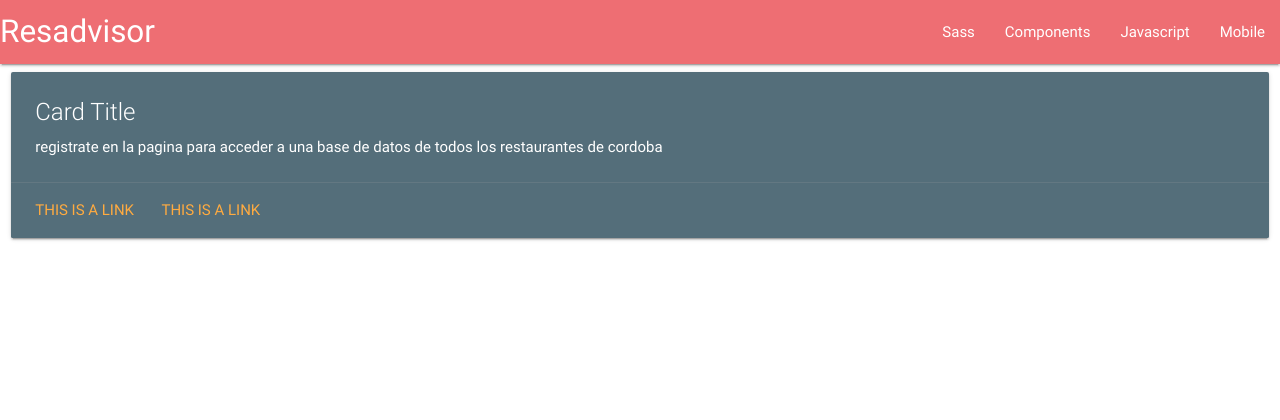
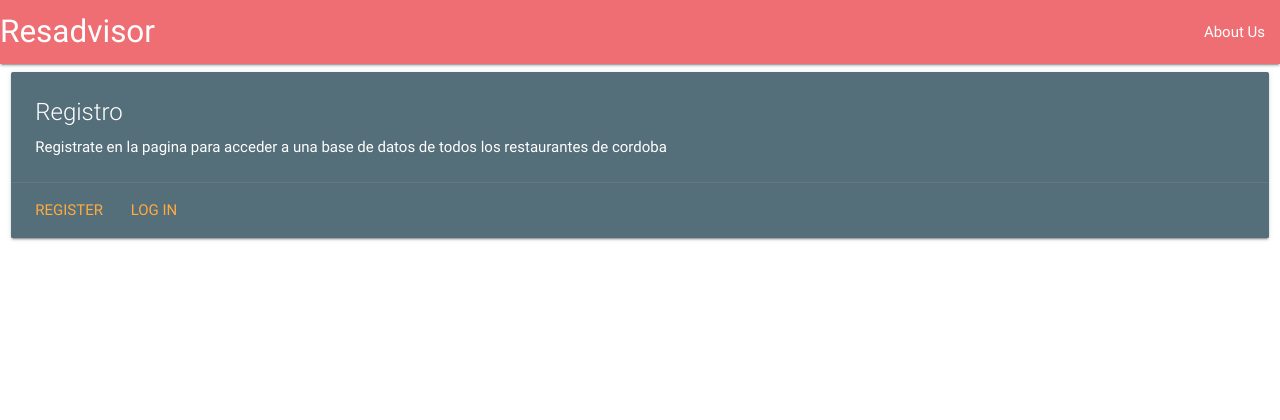
Before and after one commit to tobiasjpalacios/Restadvisor, a Django app: page / in a window 1280 px wide. Shown: the top 420 px of the page. Run offline with Django 3.2, Linux system fonts and the light colour scheme.

Commit message:
change main.html

```diff
--- a/Resadvisor/advisor/templates/advisor/main.html
+++ b/Resadvisor/advisor/templates/advisor/main.html
@@ -18,17 +18,9 @@
       <a href="#!" class="brand-logo">Resadvisor</a>
       <a href="#" data-activates="mobile-demo" class="button-collapse"><i class="material-icons">menu</i></a>
       <ul class="right hide-on-med-and-down">
-        <li><a href="sass.html">Sass</a></li>
-        <li><a href="badges.html">Components</a></li>
-        <li><a href="collapsible.html">Javascript</a></li>
-        <li><a href="mobile.html">Mobile</a></li>
+        <li><a href="badges.html">About Us</a></li>
       </ul>
-      <ul class="side-nav" id="mobile-demo">
-        <li><a href="sass.html">Sass</a></li>
-        <li><a href="badges.html">Components</a></li>
-        <li><a href="collapsible.html">Javascript</a></li>
-        <li><a href="mobile.html">Mobile</a></li>
-      </ul>
+
     </div>
   </nav>
         <div class="parallax-container">
@@ -37,12 +29,12 @@
         <div class="col s12 ">
           <div class="card blue-grey darken-1">
             <div class="card-content white-text">
-              <span class="card-title">Card Title</span>
-              <p>registrate en la pagina para acceder a una base de datos de todos los restaurantes de cordoba </p>
+              <span class="card-title">Registro</span>
+              <p>Registrate en la pagina para acceder a una base de datos de todos los restaurantes de cordoba</p>
             </div>
             <div class="card-action">
-              <a href="#">This is a link</a>
-              <a href="#">This is a link</a>
+              <a href="#">Register</a>
+              <a href="#">Log In</a>
             </div>
           </div>
         </div>
```
